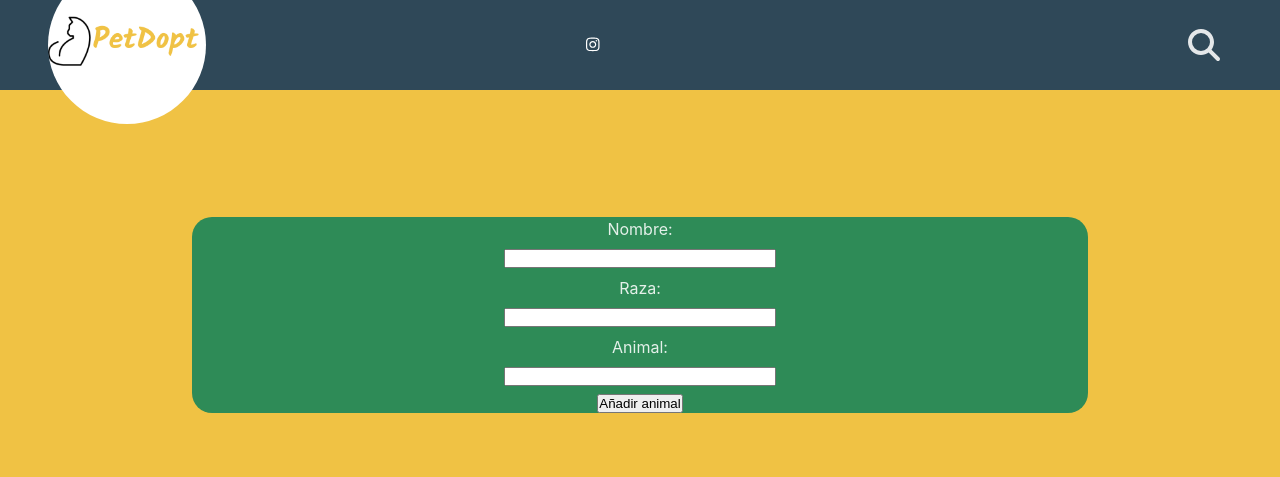
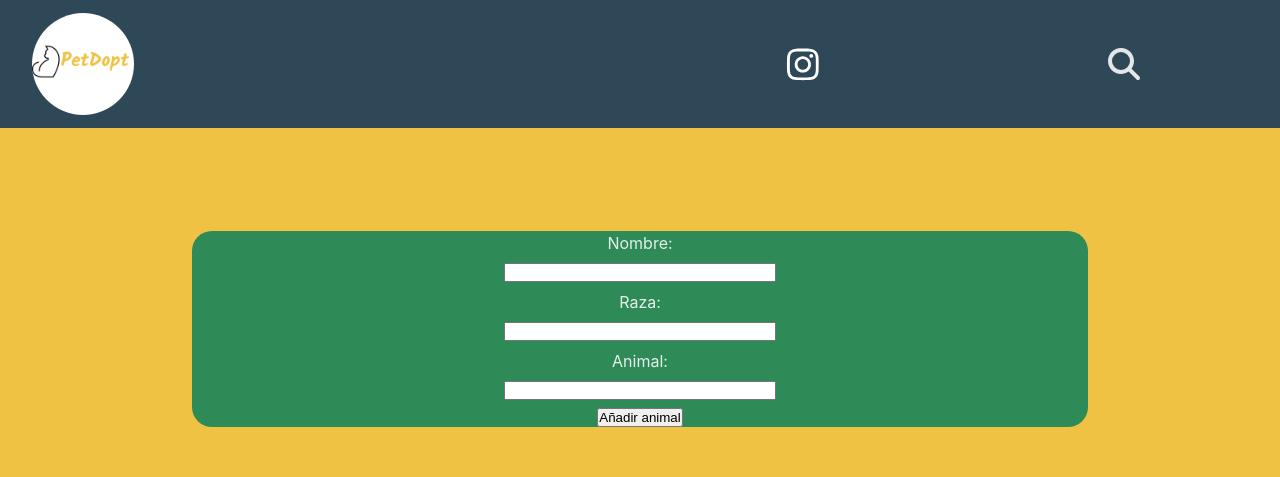
Before and after one commit to Tami1914/PetDopt_V2, a React (Vite) app: page /Adoption in a window 1280 px wide. Shown: the top 477 px of the page. Built offline with nearby package versions, Linux system fonts and the light colour scheme; no server answers; the database is empty.

Commit message:
page finished

```diff
--- a/src/assets/components/body/Body.jsx
+++ b/src/assets/components/body/Body.jsx
@@ -1,4 +1,3 @@
-import "./Body.css";
 import ImagesWithNames from "../imagesWithName/ImagesWithName";
 
 function Body() {
--- a/src/assets/components/formAdoption/FormAdoption.css
+++ b/src/assets/components/formAdoption/FormAdoption.css
@@ -32,30 +32,11 @@
 }
 
 .show-animal-list-elements{
-    width: 20%;
+    width: 50%;
     display: flex;
     flex-direction: row;
     justify-content: space-around;
-}
-
-.logo-container {
-    width: 60%;
-    height: 100%;
-    display: flex;
-    flex-direction: column;
-    justify-content: center;
-    margin-left: 1em;
-}
-
-.logo-container img {
-    width: 45%;
-    border-radius: 50%;
-}
-
-.icons {
-    display: flex;
-    justify-content: flex-end;
-    width: 100%;
+    margin-top: 1em;
 }
 
 .logo-tittle{
@@ -66,6 +47,14 @@
 
 /* Small devices (portrait tablets and large phones, 400px and up) */
 @media only screen and (min-width: 400px){
+    .form-main-container form{
+        width: 70%;
+        margin-top: 2em;
+    }
+
+    .form-main-container{
+        margin-bottom: 7em;
+    }
 
 }
 
@@ -77,9 +66,20 @@
 /* Medium devices (landscape tablets, 768px and up) */
 @media only screen and (min-width: 768px){
 
+    .show-animal-list-elements{
+        width: 35%;
+    }
 }
 
 /* Large devices (laptops/desktops, 992px and up) */
 @media only screen and (min-width: 992px) {
 
+    .show-animal-list-elements{
+        width: 25%;
+    }
+
+    .form-main-container form{
+        width: 70%;
+    }
+
 }
--- a/src/assets/components/header/Header.css
+++ b/src/assets/components/header/Header.css
@@ -12,28 +12,20 @@
 
 .icons {
     width: 50%;
+    display: flex;
+    align-items: center;
     justify-content: space-around;
-    padding-right: 1em;
-    align-items: center;
-    font-size: xx-large;
+    font-size: x-large;
+    margin: 0 auto;
 }
 
 
 /* Small devices (portrait tablets and large phones, 400px and up) */
 @media only screen and (min-width: 400px) {
     .top-bar {
-        display: flex;
-        background-color: #2F4858;
         width: 100%;
-        height: 15vw;
+        height: 20vw;
         visibility: visible;
-        margin-bottom: 3em;
-    }
-
-    .icons {
-        width: 20%;
-        display: flex;
-        font-size: xx-large;
     }
 }
 
@@ -64,7 +56,7 @@
     }
 
     .icons {
-        width: 5%;
+        width: 10%;
         display: flex;
         font-size: xx-large;
     }
@@ -81,7 +73,7 @@
         display: flex;
         background-color: #2F4858;
         width: 100%;
-        height: 7vw;
+        height: 10vw;
     }
 
     .icons {
--- a/src/assets/components/logo/logo-styles.css
+++ b/src/assets/components/logo/logo-styles.css
@@ -12,17 +12,13 @@
     border-radius: 50%;
 }
 
-.icons {
-    display: flex;
-    justify-content: flex-end;
-    width: 100%;
+/* Small devices (portrait tablets and large phones, 400px and up) */
+@media only screen and (min-width: 400px) {
+    .logo-container {
+        width: 50%;
+    }
 }
 
-.logo-tittle{
-    width: 0;
-    height: 0;
-   visibility: hidden;
-}
 
 /* Small devices (portrait tablets and large phones, 600px and up) */
 @media only screen and (min-width: 600px){
@@ -39,12 +35,6 @@
     .logo-container img {
         width: 55%;
         border-radius: 50%;
-    }
-
-    .icons {
-        display: flex;
-        justify-content: flex-end;
-        width: 100%;
     }
 
     .logo-tittle{
@@ -90,9 +80,8 @@
     }
 
     .logo-container img {
-        width: 35%;
+        width: 40%;
         border-radius: 50%;
-        margin-left: 2em;
     }
 
     .logo-tittle{
--- a/src/assets/components/socialMedia/SocialMedia.css
+++ b/src/assets/components/socialMedia/SocialMedia.css
@@ -23,6 +23,15 @@
     height: 6vw;
     display: flex;
     margin-right: 2.5em;
+}
+
+/* Small devices (portrait tablets and large phones, 400px and up) */
+@media only screen and (min-width: 400px) {
+  .instagram{
+    width: 75%;
+    display: flex;
+
+  }
 }
 
 /* Small devices (portrait tablets and large phones, 600px and up) */
@@ -56,7 +65,10 @@
 
 /* Medium devices (landscape tablets, 768px and up) */
 @media only screen and (min-width: 768px) {
-
+    .instagram{
+        width: 23%;
+        height: 6vw;
+    }
   }
 
   /* Large devices (laptops/desktops, 992px and up) */
@@ -82,7 +94,7 @@
     }
 
     .instagram{
-        width: 14%;
+        width: 15%;
         height: 6vw;
         display: flex;
     }
--- a/src/index.css
+++ b/src/index.css
@@ -1,3 +1,9 @@
+* {
+  padding: 0;
+  margin: 0;
+}
+
+
 :root {
   font-family: Inter, system-ui, Avenir, Helvetica, Arial, sans-serif, Kalam;
   line-height: 1.5;
```
Also changed, not shown: src/assets/components/menu/Menu.css (+7 -1 lines), src/assets/components/body/Body.css (deleted).
